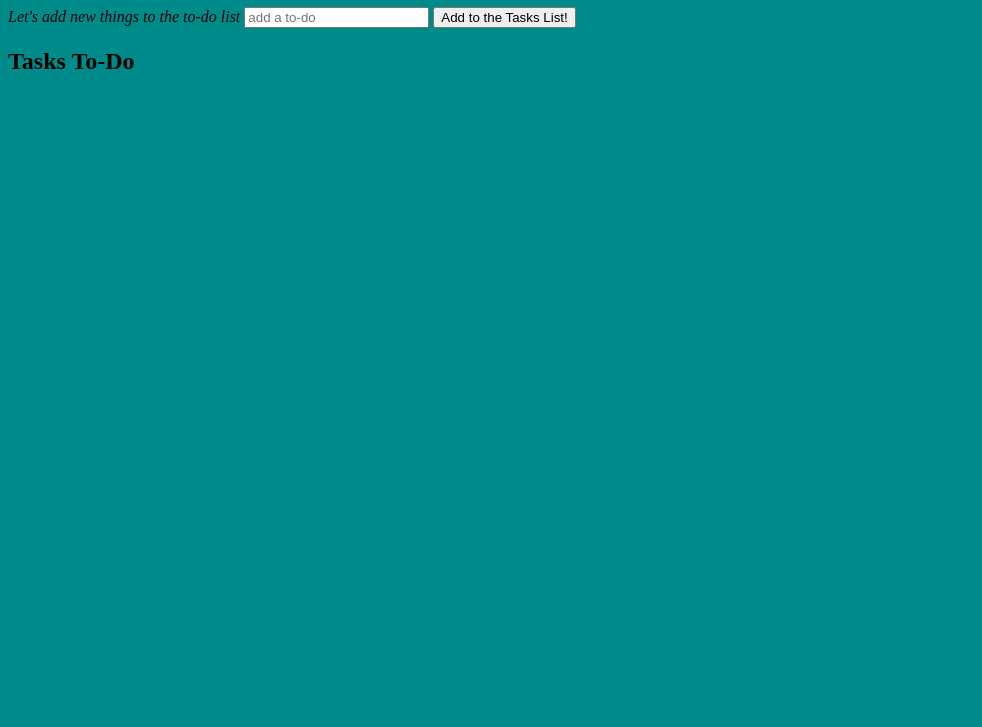
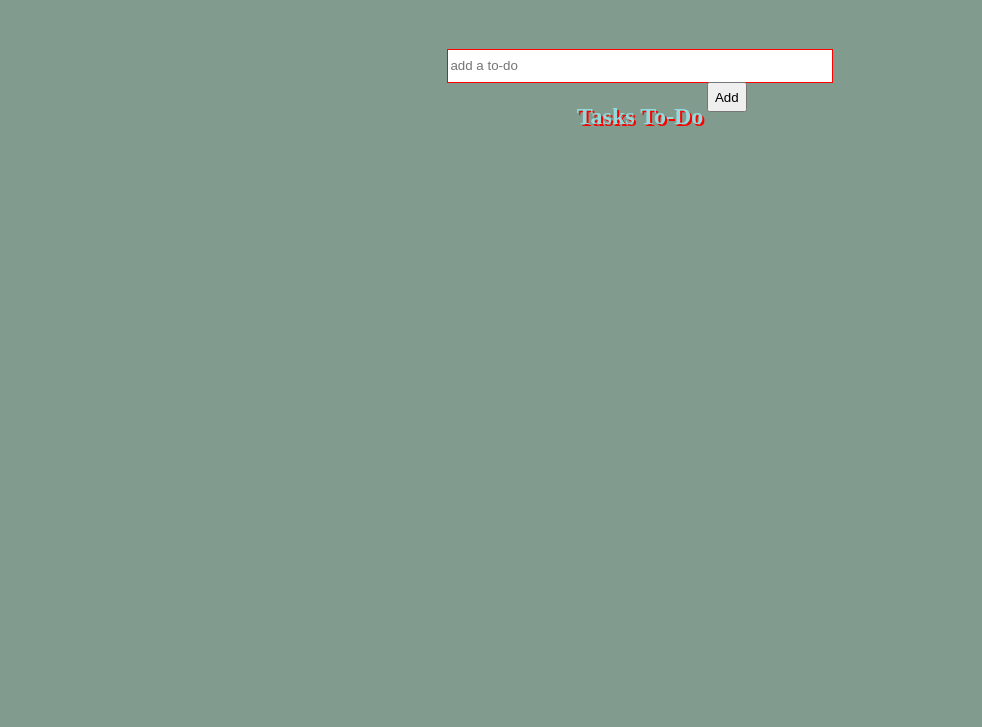
Before and after one commit to jaruchi/todo, a website: page pages/welcome.html in a window 1280 px wide. Shown: the part 73-800 px from the top of the page, without its empty margins (0-982 px from the left). Drawn offline with Linux system fonts and the light colour scheme.

Commit message:
new changes

```diff
--- a/css/app.css
+++ b/css/app.css
@@ -1,14 +1,30 @@
 body{
-    background-color: darkcyan;
+    background-color:rgb(129, 156, 143);
 }
-.todos{
-    /* border: 1px solid red;
-    width: fit-content; */
+#new-todo{
+     border: 1px solid red;
+     display: block;
+     margin-left: auto;
+     margin-right: auto ;
+     margin-top: 5%;
+     width:30%;
+     height: 30px;
+
+}
+#generate-todo{
+    position: absolute;
+    display: inline-block;
+    right: 40em;
+    top: 155px;
+    height: 30px;
+
 }
 .todo-item{
-        /* border: 5px dashed green; */
+        border: 5px solid rgb(158, 160, 158, 0.2);
         margin: 30px;
         padding: 2px;
+        margin-left: 20%;
+        margin-right: 20% ;
         color: rgb(242, 247, 255);
         font-size: 28px;
         display: block;
@@ -25,8 +41,10 @@ body{
     top: 6px;
     height: 20px;
 }
-h1{
+h1, h2{
     text-align: center;
+    color:rgb(147, 218, 218);
+    text-shadow: 2px 2px red;
 }
 label{
     font-style: italic;
--- /dev/null
+++ b/js/testing.js
@@ -0,0 +1,6 @@
+const b = 2;
+
+function abc() {
+    let a = 1;
+    console.log(b + a);
+}
--- a/pages/welcome.html
+++ b/pages/welcome.html
@@ -14,12 +14,12 @@
     <link rel="stylesheet" href="/css/app.css" />
   </head>
   <body>
-    <!----YOUR HTML-->
+    <!----YOUR HTM
+           <label>Let's add new tasks to the To-Do list</label>L-->
 
      <div class="header"></div>
-     <label>Let's add new things to the to-do list</label>
      <input id="new-todo" type="text" placeholder ="add a to-do"></input>
-     <button id="generate-todo">Add to the Tasks List!</button>
+     <button id="generate-todo">Add</button>
      <h2>Tasks To-Do</h2>
      <div class="todos">
       </div>
```
